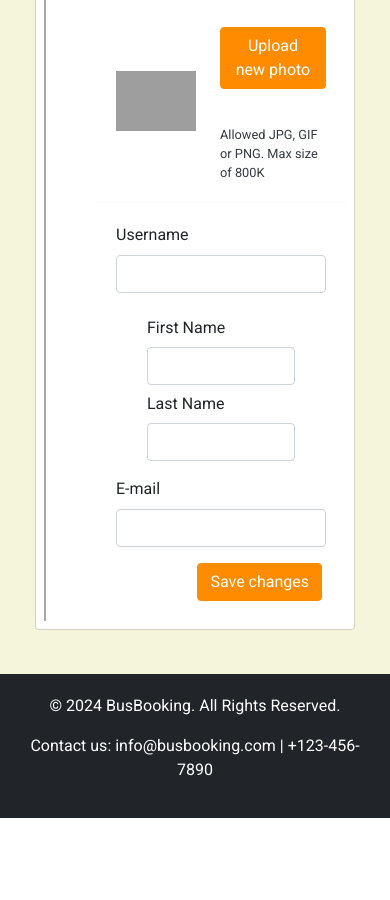
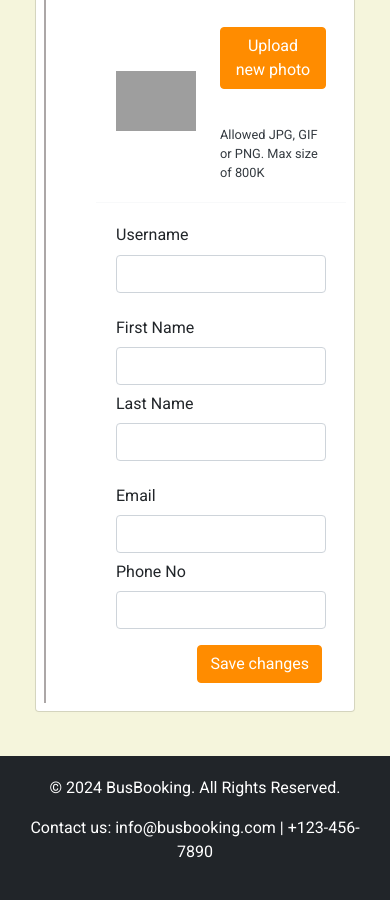
Before and after one commit to Aleki001/bus-ticket-booking, a Django app: template busapp/templates/busapp/user/account.html in a window 390 px wide. Shown: the part 324-1224 px from the top of the page. Before the commit the page ends 1142 px from the top, so only its background shows below. Run offline with Django 3.2, Linux system fonts and the light colour scheme; the template is opened without the code that fills it, so the values that code supplies are empty; some libraries are stand-ins or nearby versions; grey boxes are pictures that could not be loaded.

Commit message:
add phone to profile

```diff
--- a/busapp/models.py
+++ b/busapp/models.py
@@ -47,6 +47,7 @@ class Booking(models.Model):
 class UserProfile(models.Model):
     user = models.OneToOneField(User, on_delete=models.CASCADE)
     profile_pic = models.ImageField(upload_to='profile_pics', blank=True, null=True)
+    phone_no = models.CharField(max_length=15, blank=True, null=True)
 
     def __str__(self):
         return self.user.username
@@ -59,6 +60,7 @@ def create_or_update_user_profile(sender, instance, created, **kwargs):
 
 class CustomUser(AbstractUser):
     profile_pic = models.ImageField(upload_to='profile_pics/', null=True, blank=True)
+    phone_no = models.CharField(max_length=15, blank=True, null=True)
     groups = models.ManyToManyField(
         Group,
         related_name='customuser_set',  # Change the related_name to avoid conflict
--- a/busapp/templates/busapp/user/account.html
+++ b/busapp/templates/busapp/user/account.html
@@ -87,7 +87,7 @@
                               <label class="form-label">Username</label>
                               <input type="text" class="form-control mb-1" value="{{ user.username }}" name="username" required>
                           </div>
-                          <div class="form-group row m-3">
+                          <div class="form-group row">
                               <label class="col-sm-2 col-form-label">First Name</label>
                               <div class="col-sm-4">
                                   <input type="text" class="form-control" name="first_name" value="{{ user.first_name }}">
@@ -98,10 +98,16 @@
                               </div>
                           </div>
 
-                          <div class="form-group">
-                              <label class="form-label">E-mail</label>
-                              <input type="text" class="form-control mb-1" name="email" value="{{ user.email }}">
-                          </div>
+                          <div class="form-group row">
+                            <label class="col-sm-2 col-form-label">Email</label>
+                            <div class="col-sm-4">
+                                <input type="text" class="form-control" name="email" value="{{ user.email }}">
+                            </div>
+                            <label class="col-sm-2 col-form-label">Phone No</label>
+                            <div class="col-sm-4">
+                                <input type="text" class="form-control" name="phone_no" value="{{ profile.phone_no }}">
+                            </div>
+                        </div>
                           <div class="text-right mt-3">
                               <button type="submit" class="btn btn-primary">Save changes</button>&nbsp;
                           </div>
--- a/busapp/views.py
+++ b/busapp/views.py
@@ -280,6 +280,9 @@ def user_account(request):
             if profile_pic:
                 profile.profile_pic = profile_pic
                 profile.save()
+            phone = form.cleaned_data.get('phone')
+            if phone:
+                profile.phone_no = phone
             form.save()
             messages.success(request, 'Your profile was successfully updated!')
             return redirect('user_account')
```
Also changed, not shown: busapp/forms.py (+18 -2 lines), busapp/templates/busapp/admin/account.html (+10 -5 lines), busapp/migrations/0015_userprofile_phone_no.py (added), busapp/migrations/0016_customuser_phone_no_alter_userprofile_phone_no.py (added), db.sqlite3.
